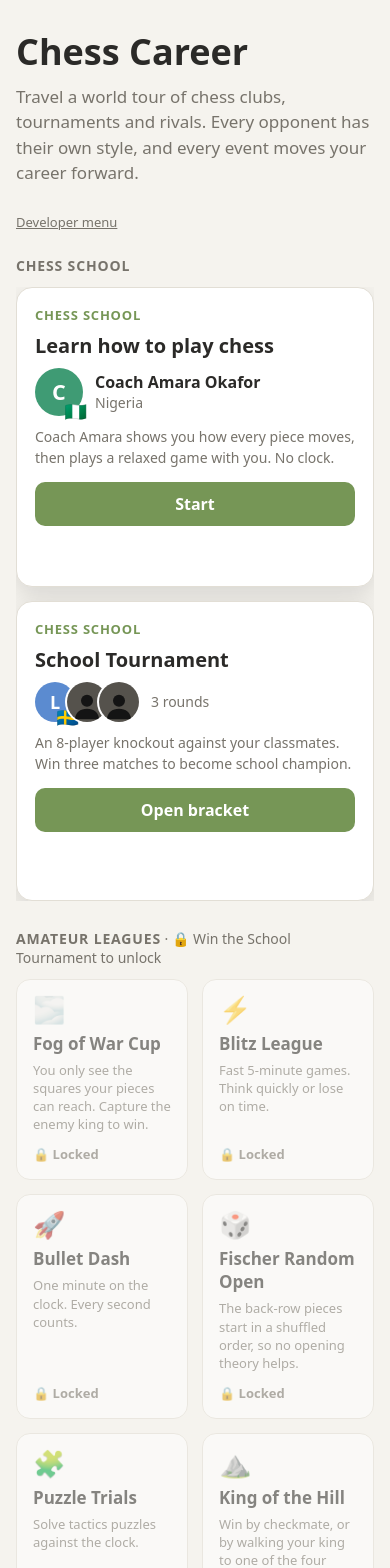
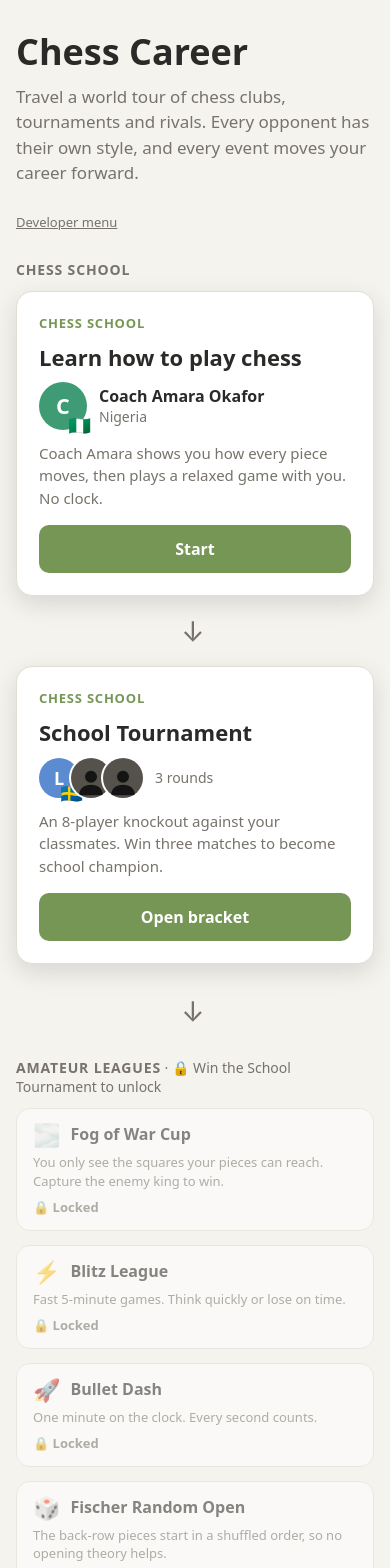
Before and after one commit to Woodside749/chess-campaign, a React (Vite) app: page / in a window 390 px wide. Shown: the top 1568 px of the page. Built offline with nearby package versions, Linux system fonts and the light colour scheme.

Commit message:
Home screen as a horizontal career road
Chess School events in order with arrows, then the Amateur Leagues grid
with wider, shorter cards. The mouse wheel scrolls sideways; phones
stack vertically.

Co-Authored-By: Claude Opus 5.5 <noreply@anthropic.com>

```diff
--- a/src/App.css
+++ b/src/App.css
@@ -560,161 +560,26 @@
   cursor: default;
 }
 
-/* Home screen: the title on the left, the career events in a row on the right */
+/* Home screen: a horizontal career road you scroll along from left to right:
+   the title, the Chess School events in order, then the Amateur Leagues grid.
+   On phones the parts stack vertically instead. */
 
 .home {
-  width: min(1240px, 100%);
   min-height: 100vh;
-  margin: 0 auto;
-  padding: 48px;
   display: flex;
   align-items: center;
-  gap: 56px;
-}
-
-/* Wide screens: the Chess School column and the leagues grid side by side. */
-.career {
-  flex: 1;
-  min-width: 0;
-  display: flex;
-  align-items: flex-start;
-  gap: 28px;
-}
-
-.career > .school-section {
-  flex: 0 0 270px;
-}
-
-.career > .school-section .event-row {
-  flex-direction: column;
-  gap: 14px;
-  padding: 0;
-}
-
-.career > .school-section .event-card {
-  flex: none;
-  gap: 10px;
-  padding: 18px;
-}
-
-.career > .school-section .event-card h3 {
-  font-size: 20px;
-}
-
-.career > .school-section .event-description {
-  font-size: 14px;
-}
-
-.career > .school-section .event-play {
-  margin-top: 4px;
-  padding: 11px;
-}
-
-.career > .leagues-section {
-  flex: 1;
-  min-width: 0;
-}
-
-/* Medium screens: the leagues go below the Chess School cards. */
-@media (max-width: 1100px) {
-  .career {
-    flex-direction: column;
-    align-items: stretch;
-  }
-
-  .career > .school-section {
-    flex: none;
-  }
-
-  .career > .school-section .event-row {
-    display: grid;
-    grid-template-columns: repeat(2, minmax(0, 1fr));
-  }
-}
-
-/* Phones: the Chess School cards scroll sideways instead. */
-@media (max-width: 800px) {
-  .career > .school-section .event-row {
-    display: flex;
-  }
-
-  .career > .school-section .event-card {
-    flex: 0 0 min(300px, 85vw);
-  }
-}
-
-.section-title {
-  margin: 0 0 12px;
-  font-size: 14px;
-  font-weight: 700;
-  letter-spacing: 0.06em;
-  text-transform: uppercase;
-  color: var(--muted);
-}
-
-.section-lock {
-  font-weight: 500;
-  letter-spacing: 0;
-  text-transform: none;
-}
-
-/* The leagues: 3 columns, 2 rows, to show they can be played in any order. */
-.league-grid {
-  display: grid;
-  grid-template-columns: repeat(3, minmax(0, 1fr));
-  gap: 14px;
-}
-
-.league-card {
-  display: flex;
-  flex-direction: column;
-  gap: 6px;
-  padding: 16px;
-  background: var(--surface);
-  border: 1px solid var(--border);
-  border-radius: 14px;
-}
-
-.league-card.unavailable {
-  opacity: 0.55;
-}
-
-.league-icon {
-  font-size: 26px;
-  line-height: 1;
-}
-
-.league-card h3 {
-  margin: 4px 0 0;
-  font-size: 17px;
-}
-
-.league-card .event-description {
-  flex: 1;
-  font-size: 13px;
-  line-height: 1.4;
-}
-
-.league-card .event-play {
-  margin-top: 6px;
-  padding: 9px;
-  font-size: 14px;
-}
-
-.league-status {
-  margin-top: 6px;
-  font-size: 13px;
-  font-weight: 600;
-  color: var(--muted);
+  gap: 40px;
+  padding: 48px;
+  overflow-x: auto;
 }
 
 .home-intro {
-  flex: 0 0 260px;
+  flex: 0 0 280px;
 }
 
 .home-intro h1 {
   margin: 0 0 12px;
-  font-size: 48px;
+  font-size: 44px;
   line-height: 1.1;
 }
 
@@ -736,26 +601,49 @@
   cursor: pointer;
 }
 
-.event-row {
-  display: flex;
-  align-items: flex-start;
-  gap: 20px;
-  padding: 4px 4px 8px;
-  overflow-x: auto;
-  scroll-snap-type: x mandatory;
+.stage {
+  flex: none;
 }
 
+.section-title {
+  margin: 0 0 12px;
+  font-size: 14px;
+  font-weight: 700;
+  letter-spacing: 0.06em;
+  text-transform: uppercase;
+  color: var(--muted);
+}
+
+.section-lock {
+  font-weight: 500;
+  letter-spacing: 0;
+  text-transform: none;
+}
+
+/* The arrows between events that are played in order. */
+.stage-row {
+  display: flex;
+  align-items: center;
+  gap: 16px;
+}
+
+.stage-arrow {
+  flex: none;
+  font-size: 28px;
+  color: var(--muted);
+}
+
+/* Big cards for the Chess School events. */
 .event-card {
-  flex: 0 0 300px;
+  flex: 0 0 280px;
   display: flex;
   flex-direction: column;
-  gap: 14px;
-  padding: 24px;
+  gap: 12px;
+  padding: 22px;
   background: var(--surface);
   border: 1px solid var(--border);
   border-radius: 16px;
   box-shadow: 0 8px 24px rgba(0, 0, 0, 0.12);
-  scroll-snap-align: start;
 }
 
 .event-place {
@@ -768,7 +656,7 @@
 
 .event-card h3 {
   margin: 0;
-  font-size: 24px;
+  font-size: 22px;
   line-height: 1.2;
 }
 
@@ -786,8 +674,8 @@
 }
 
 .event-play {
-  margin-top: 8px;
-  padding: 14px;
+  margin-top: 4px;
+  padding: 13px;
   font: inherit;
   font-weight: 700;
   color: white;
@@ -801,29 +689,103 @@
   filter: brightness(1.1);
 }
 
+/* The leagues: 3 columns, 2 rows, to show they can be played in any order.
+   The cards are wide and short: icon and title on one line, then the description. */
+.league-grid {
+  display: grid;
+  grid-template-columns: repeat(3, 250px);
+  gap: 14px;
+}
+
+.league-card {
+  display: flex;
+  flex-direction: column;
+  gap: 8px;
+  padding: 14px 16px;
+  background: var(--surface);
+  border: 1px solid var(--border);
+  border-radius: 14px;
+}
+
+.league-card.unavailable {
+  opacity: 0.55;
+}
+
+.league-heading {
+  display: flex;
+  align-items: center;
+  gap: 10px;
+}
+
+.league-icon {
+  font-size: 22px;
+  line-height: 1;
+}
+
+.league-card h3 {
+  margin: 0;
+  font-size: 16px;
+}
+
+.league-card .event-description {
+  font-size: 13px;
+  line-height: 1.4;
+}
+
+.league-footer {
+  display: flex;
+  align-items: center;
+  justify-content: space-between;
+  gap: 8px;
+  margin-top: auto;
+}
+
+.league-card .event-play {
+  margin: 0;
+  padding: 7px 14px;
+  font-size: 13px;
+}
+
+.league-status {
+  font-size: 13px;
+  font-weight: 600;
+  color: var(--muted);
+}
+
+/* Phones: everything stacks vertically. */
 @media (max-width: 800px) {
   .home {
     flex-direction: column;
     align-items: stretch;
-    gap: 24px;
+    gap: 28px;
     padding: 32px 16px;
+    overflow-x: visible;
   }
 
-  .home-intro,
-  .career {
+  .home-intro {
     flex: none;
-  }
-
-  .league-grid {
-    grid-template-columns: repeat(2, minmax(0, 1fr));
   }
 
   .home-intro h1 {
     font-size: 36px;
   }
 
+  .stage-row {
+    flex-direction: column;
+    align-items: stretch;
+  }
+
+  .stage-arrow {
+    align-self: center;
+    transform: rotate(90deg);
+  }
+
   .event-card {
-    flex-basis: min(300px, 85vw);
+    flex: none;
+  }
+
+  .league-grid {
+    grid-template-columns: 1fr;
   }
 }
 
--- a/src/Home.jsx
+++ b/src/Home.jsx
@@ -1,20 +1,29 @@
+import { Fragment } from 'react'
 import { BOTS } from './bots.js'
 import { EVENTS, isUnlocked } from './career.js'
 import { roundsWon } from './progress.js'
 import Avatar from './Avatar.jsx'
 import Silhouette from './Silhouette.jsx'
 
-// The player's home screen: the game's title on the left, and the career on the right:
-// the Chess School events in a row, then the Amateur leagues as a grid that can be
-// played in any order.
+// The player's home screen: a horizontal career road, scrolled from left to right.
+// First the title, then the Chess School events (played in order, with arrows between
+// them), then the Amateur Leagues as a grid that can be played in any order.
 export default function Home({ progress, onOpenEvent, onOpenDevMenu }) {
   const wonIn = (eventId) => roundsWon(progress, eventId)
   const school = EVENTS.filter((event) => event.section === 'school')
   const leagues = EVENTS.filter((event) => event.section === 'leagues')
   const leaguesOpen = leagues.some((event) => isUnlocked(event, wonIn))
 
+  // A normal mouse wheel scrolls up and down; here it scrolls the road sideways instead.
+  function scrollSideways(event) {
+    const road = event.currentTarget
+    if (road.scrollWidth > road.clientWidth && Math.abs(event.deltaY) > Math.abs(event.deltaX)) {
+      road.scrollLeft += event.deltaY
+    }
+  }
+
   return (
-    <main className="home">
+    <main className="home" onWheel={scrollSideways}>
       <section className="home-intro">
         <h1>Chess Career</h1>
         <p>
@@ -29,19 +38,23 @@ export default function Home({ progress, onOpenEvent, onOpenDevMenu }) {
         )}
       </section>
 
-      <div className="career">
-        <section className="school-section" aria-labelledby="school-title">
+      <section className="stage" aria-labelledby="school-title">
         <h2 id="school-title" className="section-title">
           Chess School
         </h2>
-          <div className="event-row">
-            {school.map((event) => (
-              <EventCard key={event.id} event={event} won={wonIn(event.id)} onOpen={() => onOpenEvent(event)} />
+        <div className="stage-row">
+          {school.map((event, i) => (
+            <Fragment key={event.id}>
+              {i > 0 && <Arrow />}
+              <EventCard event={event} won={wonIn(event.id)} onOpen={() => onOpenEvent(event)} />
+            </Fragment>
           ))}
         </div>
       </section>
 
-        <section className="leagues-section" aria-labelledby="leagues-title">
+      <Arrow />
+
+      <section className="stage" aria-labelledby="leagues-title">
         <h2 id="leagues-title" className="section-title">
           Amateur Leagues
           {!leaguesOpen && <span className="section-lock"> · 🔒 Win the School Tournament to unlock</span>}
@@ -58,8 +71,15 @@ export default function Home({ progress, onOpenEvent, onOpenDevMenu }) {
           ))}
         </div>
       </section>
+    </main>
+  )
+}
+
+function Arrow() {
+  return (
+    <div className="stage-arrow" aria-hidden="true">
+      →
     </div>
-    </main>
   )
 }
 
@@ -83,19 +103,25 @@ function LeagueCard({ event, locked, won, onOpen }) {
   const playable = !locked && !event.comingSoon
   return (
     <article className={`league-card${playable ? '' : ' unavailable'}`}>
-      <div className="league-icon" aria-hidden="true">
+      <div className="league-heading">
+        <span className="league-icon" aria-hidden="true">
           {event.icon}
+        </span>
+        <h3>{event.title}</h3>
       </div>
-      <h3>{event.title}</h3>
       <p className="event-description">{event.description}</p>
-      {event.type === 'tournament' && playable && <TournamentProgress event={event} won={won} />}
+      <div className="league-footer">
         {playable ? (
+          <>
+            {event.type === 'tournament' ? <TournamentProgress event={event} won={won} /> : <span />}
             <button className="event-play" onClick={onOpen}>
-          Open bracket
+              Open
             </button>
+          </>
         ) : (
-        <div className="league-status">{locked ? '🔒 Locked' : 'Coming soon'}</div>
+          <span className="league-status">{locked ? '🔒 Locked' : 'Coming soon'}</span>
         )}
+      </div>
     </article>
   )
 }
```
Lines whose indentation alone changed are shown as unchanged.
